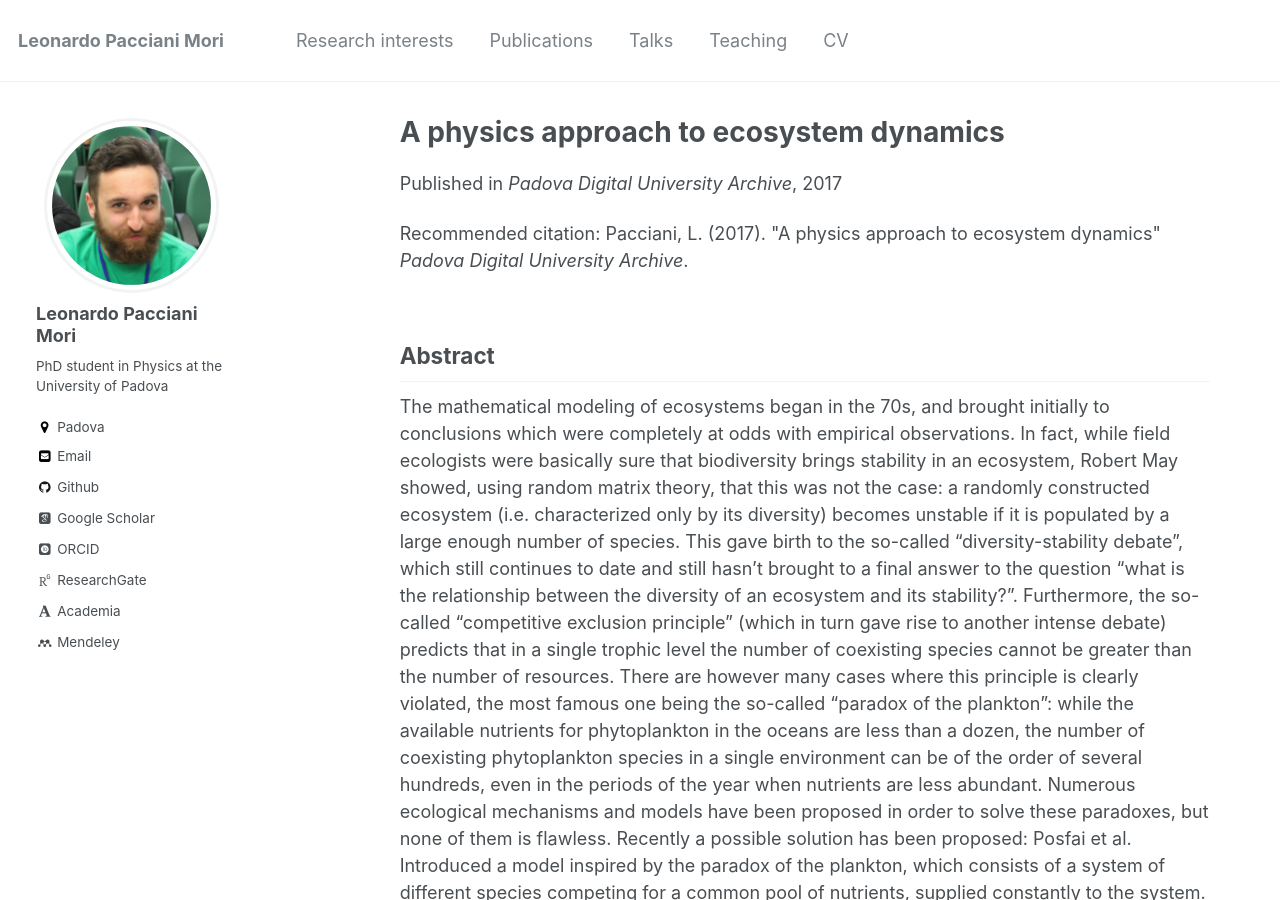
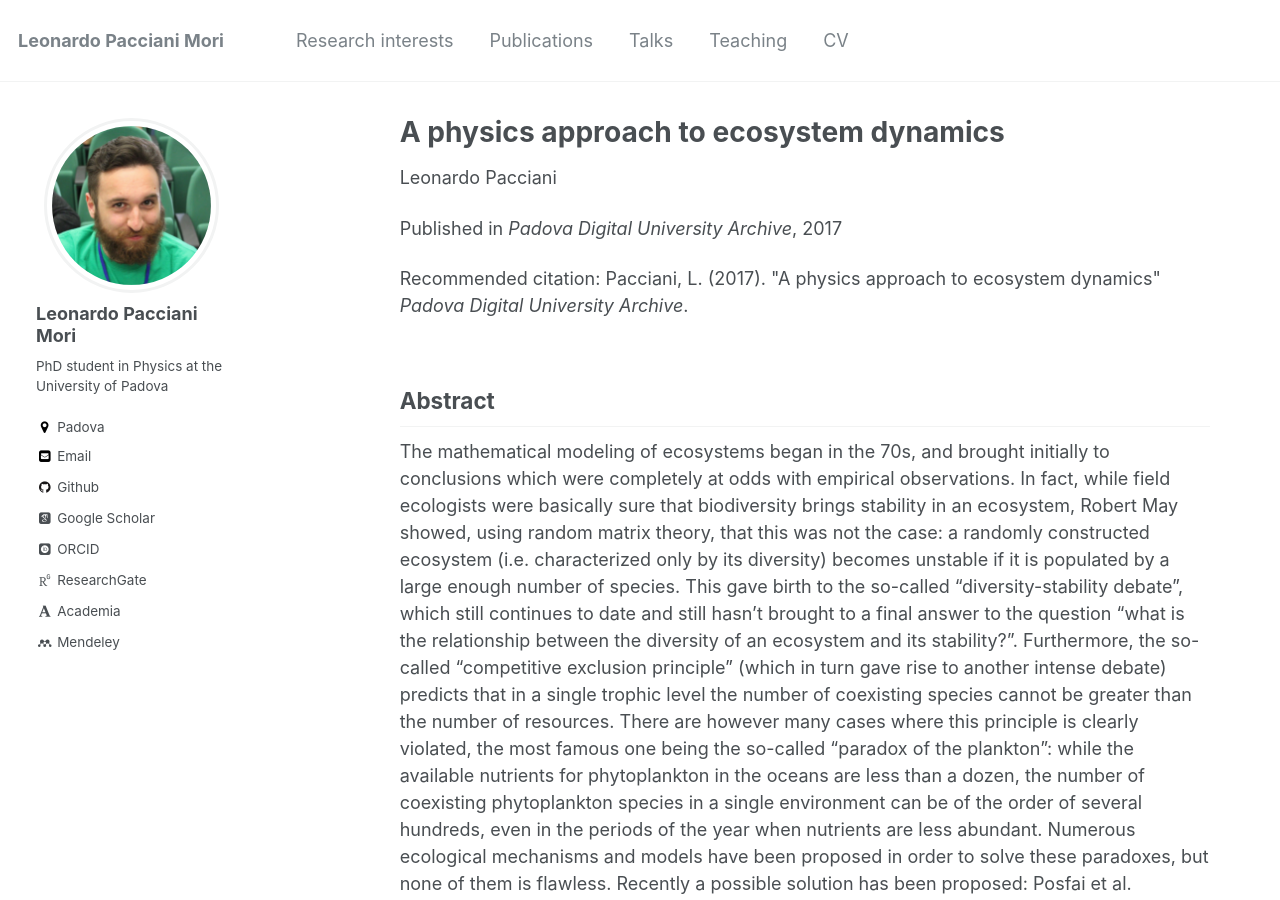
Before and after one commit to suweis/suweis.github.io, a Jekyll site: the page built from _publications/2017-09-26-physics-approach-thesis.md, in a window 1280 px wide and 900 px high. Built offline with Jekyll 4.4.1, drawn with Linux system fonts in a browser that asks for light colours; nearby versions of some CDN libraries; some web fonts are replaced.

Commit message:
Aggiunto autore a entrambe pubblicazioni tesi

```diff
--- a/_publications/2017-09-26-physics-approach-thesis.md
+++ b/_publications/2017-09-26-physics-approach-thesis.md
@@ -5,7 +5,7 @@ permalink: /publication/2017-09-26-physics-approach-thesis
 excerpt: "Master's thesis"
 date: 2017-09-26
 venue: 'Padova Digital University Archive'
-
+authors: 'Leonardo Pacciani'
 citation: 'Pacciani, L. (2017). &quot;A physics approach to ecosystem dynamics&quot; <i>Padova Digital University Archive</i>.'
 ---
 <!--paperurl:'http://tesi.cab.unipd.it/57004/'-->
```
